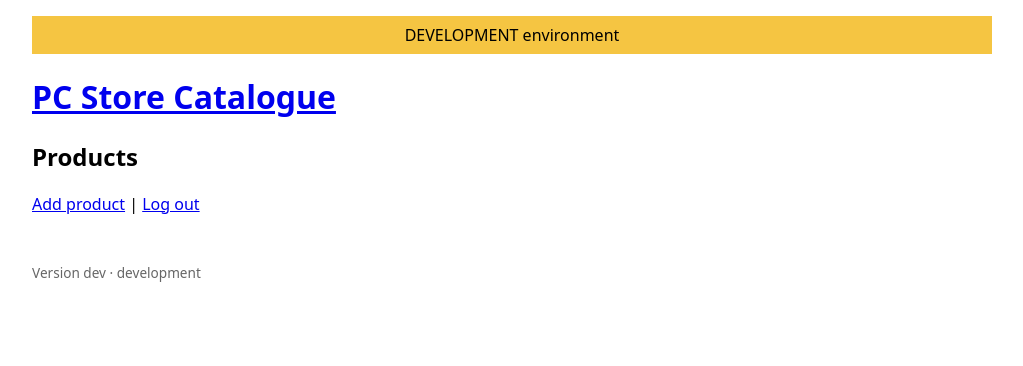
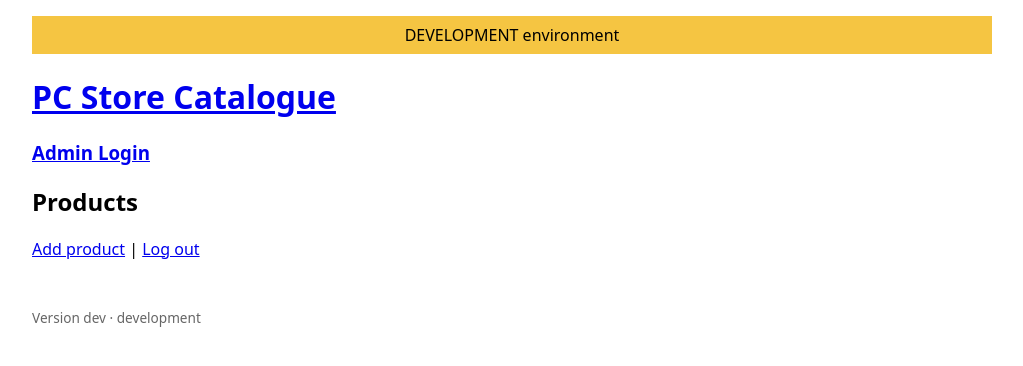
Before and after one commit to kaibroomfield314/inventory-app, a Flask app: page /admin/ in a window 1280 px wide. Shown: the top 366 px of the page, without its empty margins (128-1151 px from the left). Run offline with Flask 3, Linux system fonts and the light colour scheme; the visitor is signed in with stand-in values (Sample User, id 1).

Commit message:
add admin login button to homepage

```diff
--- a/app/templates/base.html
+++ b/app/templates/base.html
@@ -15,6 +15,7 @@
 <body>
   {% if app_env != "production" %}<div class="env-banner" id="env-banner">{{ app_env|upper }} environment</div>{% endif %}
   <header><h1><a href="{{ url_for('catalogue.index') }}">PC Store Catalogue</a></h1></header>
+  <header><h3><a href="{{ url_for('admin.index') }}">Admin Login</a></h3></header>
   {% with messages = get_flashed_messages() %}{% for m in messages %}<p class="flash">{{ m }}</p>{% endfor %}{% endwith %}
   <main>{% block content %}{% endblock %}</main>
   <footer id="version">Version {{ app_version }} · {{ app_env }}</footer>
```
